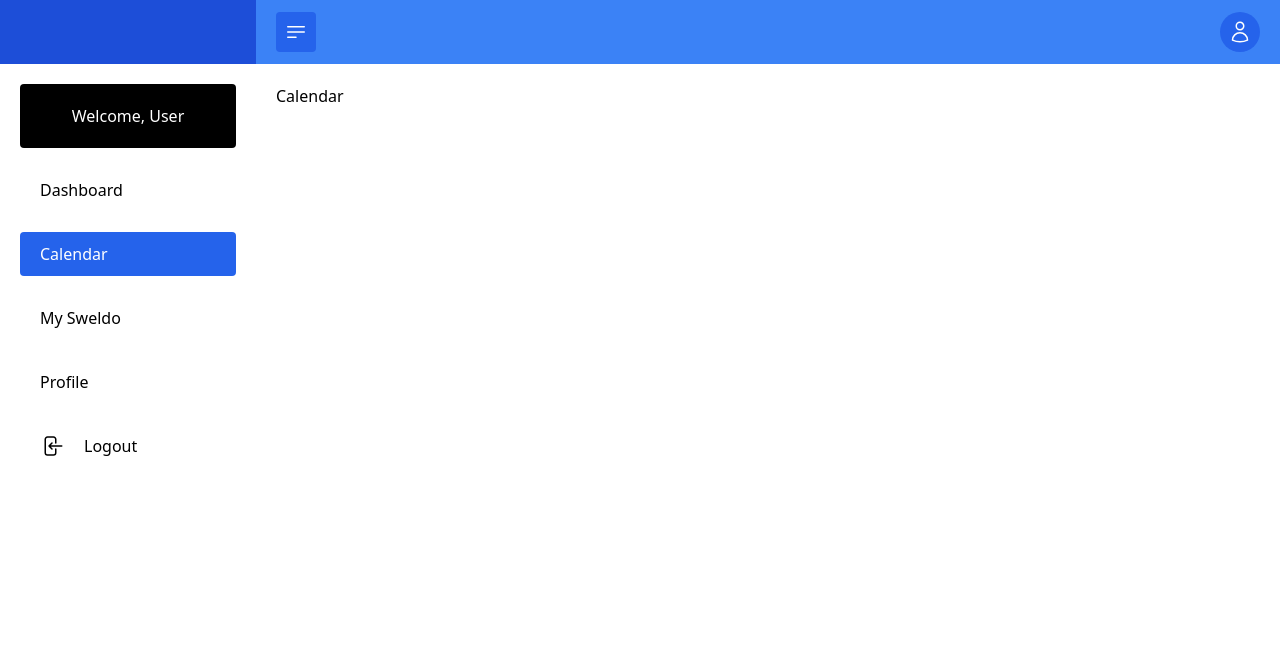
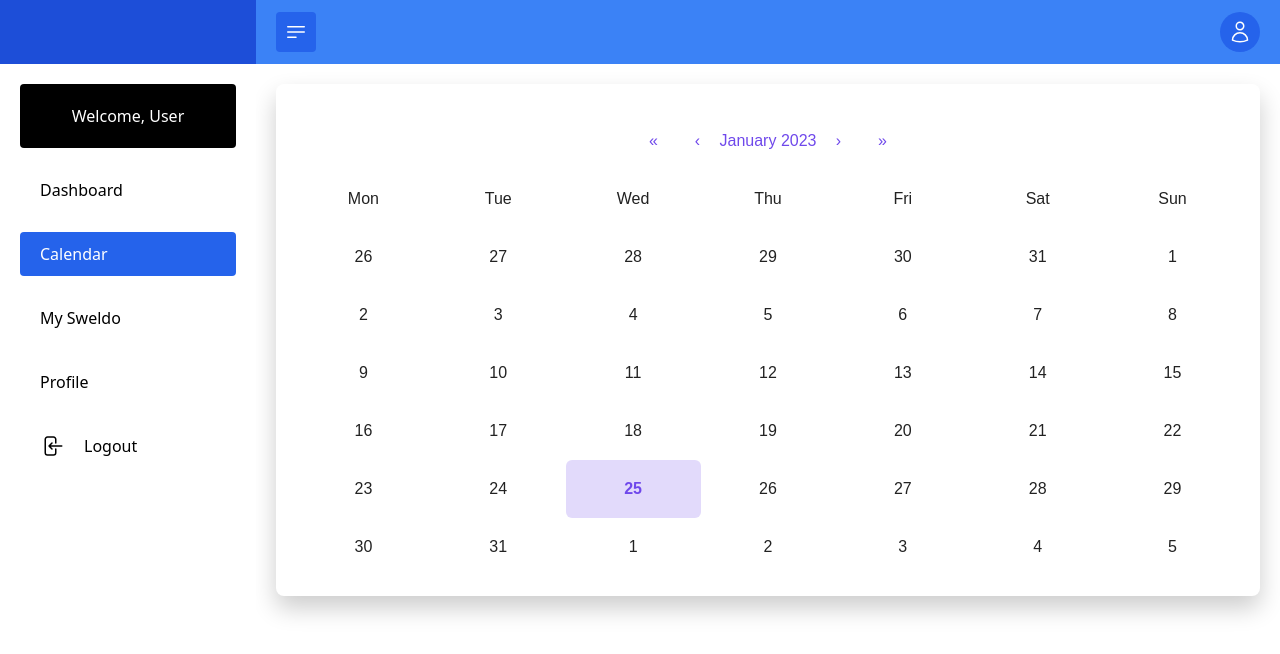
Before and after one commit to PrgDominique/Sweldo-App-Frontend, a React (Create React App) app: page /calendar in a window 1280 px wide. Shown: the top 654 px of the page. Built offline with nearby package versions, Linux system fonts and the light colour scheme; no server answers; sample sign-in values are in the browser's storage.

Commit message:
updated calendar

```diff
--- /dev/null
+++ b/src/components/portal/user/calendar/CalendarForm.css
@@ -0,0 +1,97 @@
+.react-calendar {
+  width: 100%;
+  max-width: 100%;
+  background-color: #fff;
+  color: #222;
+  border-radius: 8px;
+  box-shadow: 0 12px 24px rgba(0, 0, 0, 0.2);
+  font-family: Arial, Helvetica, sans-serif;
+  line-height: 1.125em;
+  padding: 20px;
+}
+.react-calendar__navigation button {
+  color: #6f48eb;
+  min-width: 44px;
+  background: none;
+  font-size: 16px;
+  margin-top: 8px;
+}
+.react-calendar__navigation button:enabled:hover,
+.react-calendar__navigation button:enabled:focus {
+  background-color: #f8f8fa;
+}
+.react-calendar__navigation button[disabled] {
+  background-color: #f0f0f0;
+}
+abbr[title] {
+  text-decoration: none;
+}
+.react-calendar__tile {
+  padding: 20px;
+}
+.react-calendar__tile:enabled:hover,
+.react-calendar__tile:enabled:focus {
+  background: #f8f8fa;
+  color: #6f48eb;
+  border-radius: 6px;
+}
+.react-calendar__tile--now {
+  background: #6f48eb33;
+  border-radius: 6px;
+  font-weight: bold;
+  color: #6f48eb;
+}
+.react-calendar__tile--now:enabled:hover,
+.react-calendar__tile--now:enabled:focus {
+  background: #6f48eb33;
+  border-radius: 6px;
+  font-weight: bold;
+  color: #6f48eb;
+}
+.react-calendar__tile--hasActive:enabled:hover,
+.react-calendar__tile--hasActive:enabled:focus {
+  background: #f8f8fa;
+}
+.react-calendar__tile--active {
+  background: #6f48eb;
+  border-radius: 6px;
+  font-weight: bold;
+  color: white;
+}
+.react-calendar__tile--active:enabled:hover,
+.react-calendar__tile--active:enabled:focus {
+  background: #6f48eb;
+  color: white;
+}
+.react-calendar--selectRange .react-calendar__tile--hover {
+  background-color: #f8f8fa;
+}
+.react-calendar__tile--range {
+  background: #f8f8fa;
+  color: #6f48eb;
+  border-radius: 0;
+}
+.react-calendar__tile--rangeStart {
+  border-top-right-radius: 0;
+  border-bottom-right-radius: 0;
+  border-top-left-radius: 6px;
+  border-bottom-left-radius: 6px;
+  background: #6f48eb;
+  color: white;
+}
+.react-calendar__tile--rangeEnd {
+  border-top-left-radius: 0;
+  border-bottom-left-radius: 0;
+  border-top-right-radius: 6px;
+  border-bottom-right-radius: 6px;
+  background: #6f48eb;
+  color: white;
+}
+.react-calendar__month-view__weekdays__weekday{
+  padding: 20px;
+  text-align: center;
+}
+.react-calendar__navigation {
+  text-align: center;
+  padding: 20px;
+}
--- /dev/null
+++ b/src/components/portal/user/calendar/CalendarForm.jsx
@@ -0,0 +1,16 @@
+import { Calendar } from 'react-calendar'
+import './CalendarForm.css'
+
+const CalendarForm = () => {
+  const onClickDay = (day) => {
+    console.log(day)
+  }
+
+  return (
+    <div>
+      <Calendar onClickDay={onClickDay} />
+    </div>
+  )
+}
+
+export default CalendarForm
--- a/src/pages/portal/user/calendar.jsx
+++ b/src/pages/portal/user/calendar.jsx
@@ -1,5 +1,11 @@
+import CalendarForm from '../../../components/portal/user/calendar/CalendarForm'
+
 const Calendar = () => {
-  return <div>Calendar</div>
+  return (
+    <div>
+      <CalendarForm />
+    </div>
+  )
 }
 
 export default Calendar
```
